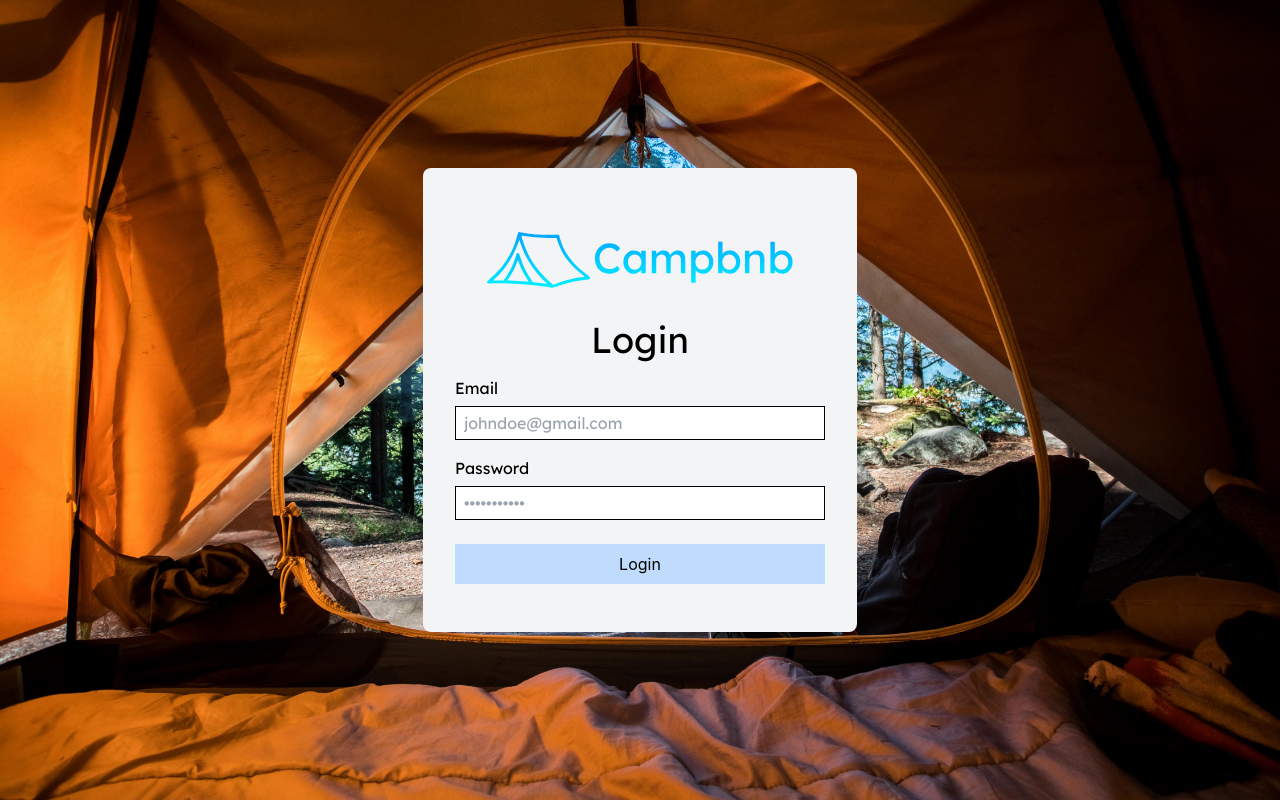
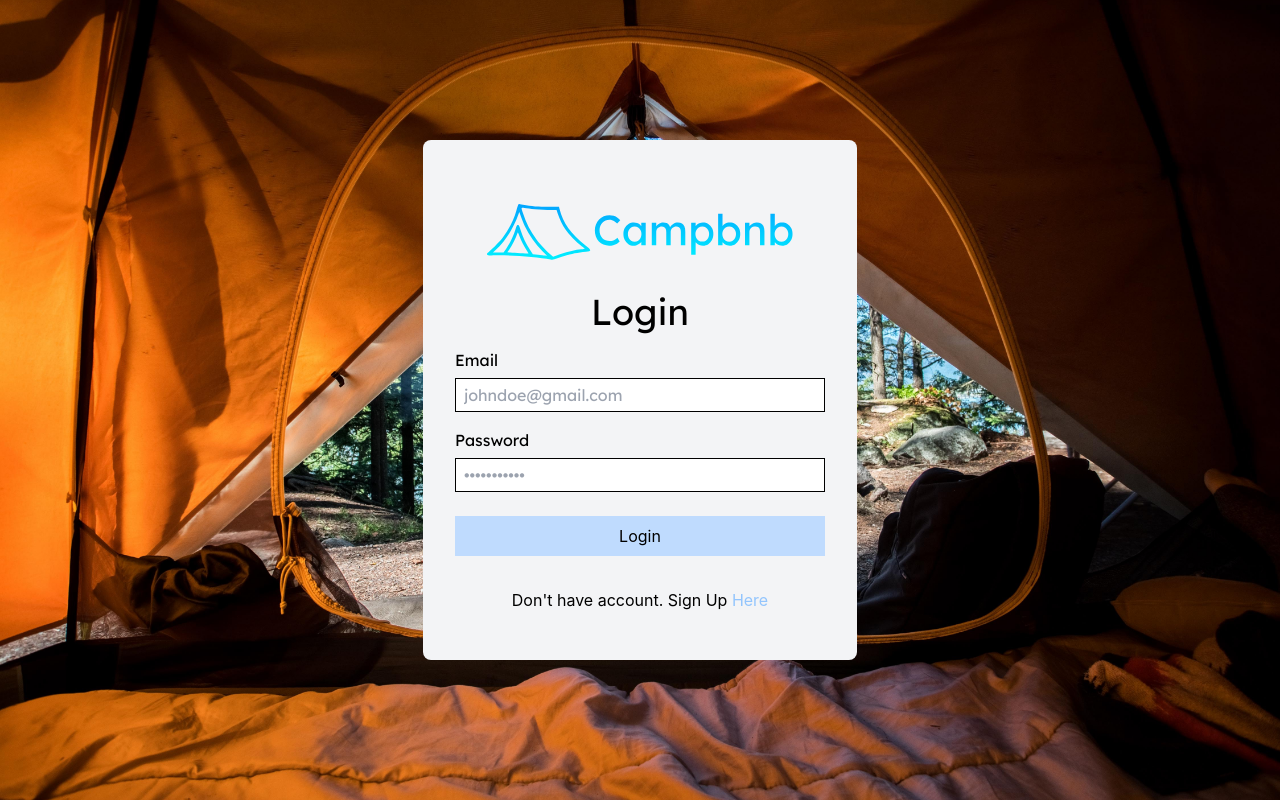
Before and after one commit to acordero4852/Campbnb, a React (Create React App) app in the folder client/: page / in a window 1280 px wide. Built offline with nearby package versions, Linux system fonts and the light colour scheme.

Commit message:
add some small feature to login page

```diff
--- a/client/src/App.js
+++ b/client/src/App.js
@@ -1,11 +1,13 @@
-import Landing from './pages/Landing'
+import Login from './pages/Login'
+import Signup from './pages/Signup'
 import { Routes, Route } from 'react-router-dom'
 
 function App() {
   return (
     <div className="App">
       <Routes>
-        <Route path="/" exact element={<Landing/>}/>
+        <Route path="/" exact element={<Login/>}/>
+        <Route path="/signup" element={<Signup/>}/>
       </Routes>
     </div>
   );
--- a/client/src/pages/Landing.js
+++ /dev/null
@@ -1,44 +0,0 @@
-import React from 'react';
-import logo from '../assets/Logo.svg';
-import Image from '../assets/landingbg.jpg';
-
-const Landing = () => {
-  return (
-    <div
-      className="bg-cover bg-no-repeat h-screen bg-center"
-      style={{ backgroundImage: `url(${Image})` }}
-    >
-      <div
-        className="flex justify-center items-center h-full"
-      >
-        <div
-          className="flex justify-center flex-col bg-gray-100 p-8 rounded-lg"
-        >
-          <div className="flex justify-center">
-            <img src={logo} className="flex m-8 h-14" alt="logo" />
-          </div>
-          <h1 className="font-display text-4xl text-center mb-2">Login</h1>
-          <div className="flex justify-center flex-col my-2">
-            <label className="font-display text-base mb-1.5">Email</label>
-            <input
-              type="email"
-              className="font-display border border-black px-2 py-1"
-              placeholder="johndoe@gmail.com"
-            />
-          </div>
-          <div className="flex justify-center flex-col my-2">
-            <label className="font-display text-base mb-1.5">Password</label>
-            <input
-              type="password"
-              className="font-display border border-black px-2 py-1"
-              placeholder="•••••••••••"
-            />
-          </div>
-          <button className="my-4 bg-blue-200 p-2">Login</button>
-        </div>
-      </div>
-    </div>
-  );
-};
-
-export default Landing;
--- a/client/src/pages/Login.js
+++ b/client/src/pages/Login.js
@@ -0,0 +1,51 @@
+import React from 'react';
+import { Link } from 'react-router-dom';
+import logo from '../assets/Logo.svg';
+import Image from '../assets/landingbg.jpg';
+
+const Landing = () => {
+  return (
+    <div
+      className="bg-cover bg-no-repeat h-screen bg-center"
+      style={{ backgroundImage: `url(${Image})` }}
+    >
+      <div
+        className="flex justify-center items-center h-full"
+      >
+        <div
+          className="flex justify-center flex-col bg-gray-100 p-8 rounded-lg"
+        >
+          <div className="flex justify-center">
+            <img src={logo} className="flex m-8 h-14" alt="logo" />
+          </div>
+          <h1 className="font-display text-4xl text-center mb-2">Login</h1>
+          <div className="flex justify-center flex-col my-2">
+            <label className="font-display text-base mb-1.5">Email</label>
+            <input
+              type="email"
+              className="font-display border border-black px-2 py-1"
+              placeholder="johndoe@gmail.com"
+            />
+          </div>
+          <div className="flex justify-center flex-col my-2">
+            <label className="font-display text-base mb-1.5">Password</label>
+            <input
+              type="password"
+              className="font-display border border-black px-2 py-1"
+              placeholder="•••••••••••"
+            />
+          </div>
+          <button className="my-4 bg-blue-200 p-2">Login</button>
+          <div className="my-4 text-center">
+            <span>Don't have account. Sign Up{" "}</span>
+            <Link to="/signup" className="no-underline">
+              <span className="text-blue-300">Here</span>
+            </Link>
+          </div>
+        </div>
+      </div>
+    </div>
+  );
+};
+
+export default Landing;
--- a/client/src/pages/Signup.js
+++ b/client/src/pages/Signup.js
@@ -0,0 +1,9 @@
+import React from 'react';
+
+const Signup = () => {
+  return (
+    <div>Signup</div>
+  )
+}
+
+export default Signup
```
